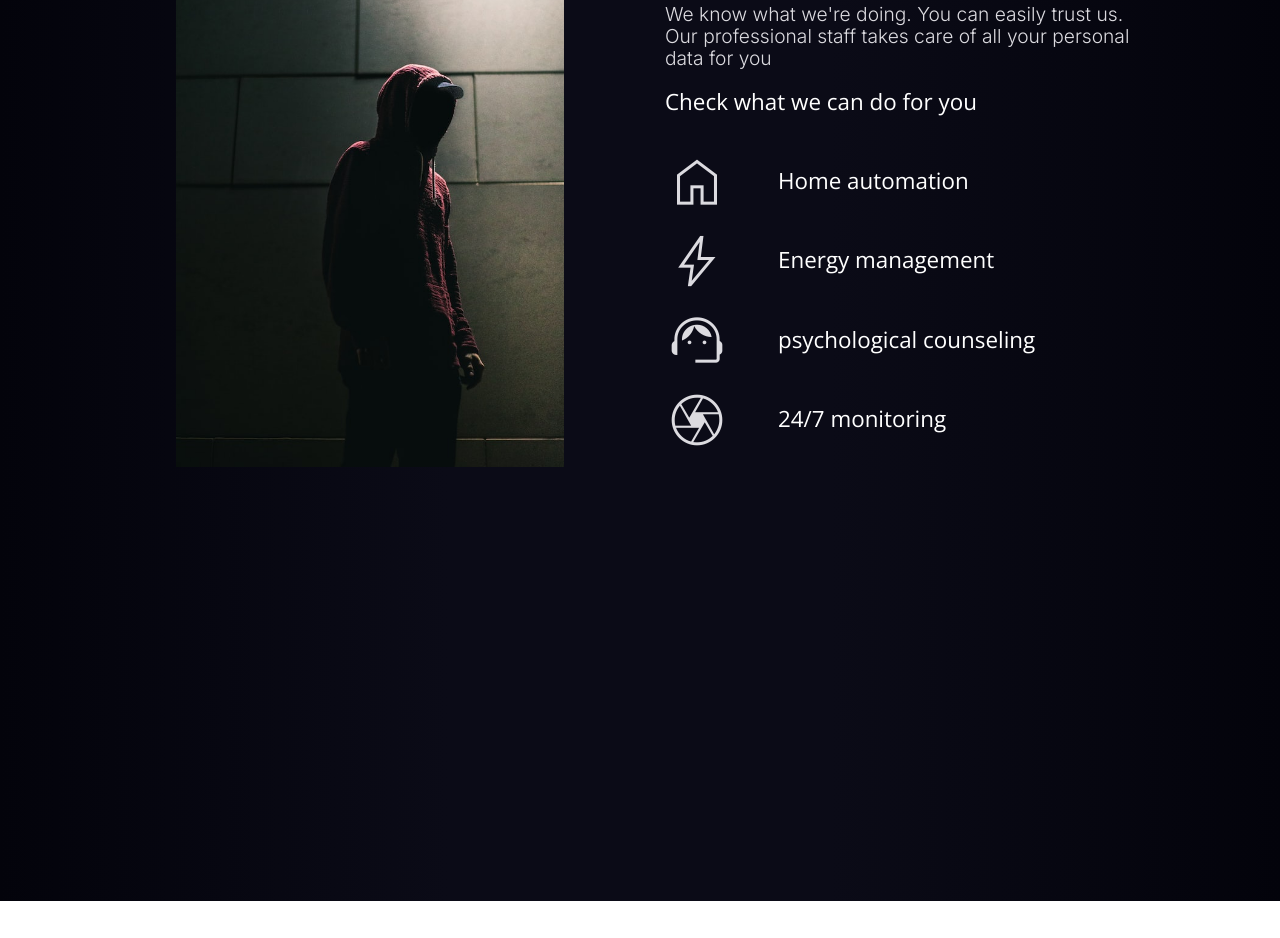
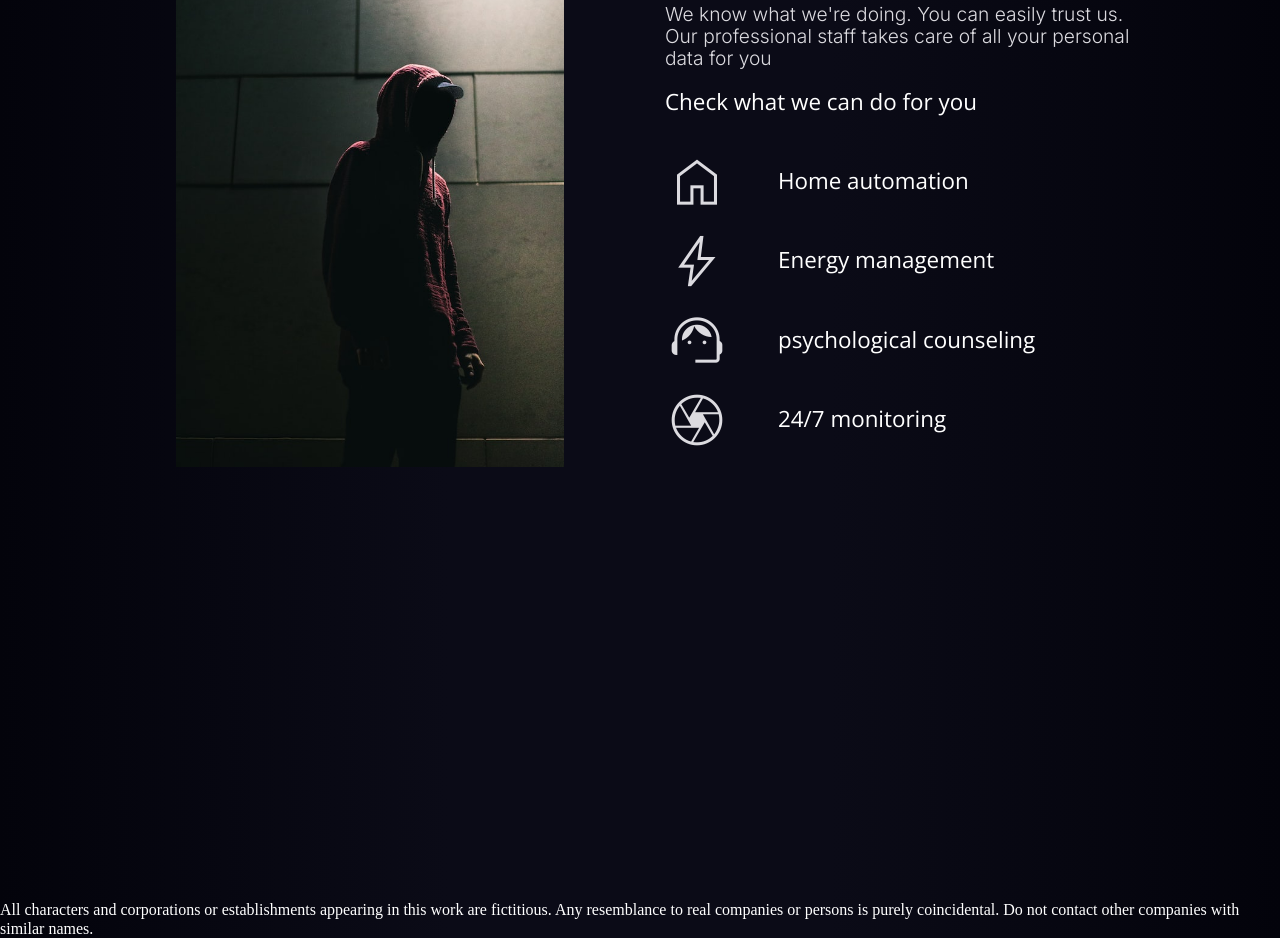
Before and after one commit to yigitus/Tracking-web-responsive-demo, a plain HTML site: page index.html in a window 1280 px wide. Shown: the part 1241-2179 px from the top of the page. Before the commit the page ends 2142 px from the top, so only its background shows below. Drawn offline with nearby package versions, Linux system fonts and the light colour scheme.

Commit message:
Update index.html

```diff
--- a/index.html
+++ b/index.html
@@ -90,5 +90,6 @@
     <script>
         AOS.init();
     </script>
+    <a style="color: white">All characters and corporations or establishments appearing in this work are fictitious. Any resemblance to real companies or persons is purely coincidental. Do not contact other companies with similar names.<a/>
 </body>
 </html>
```
